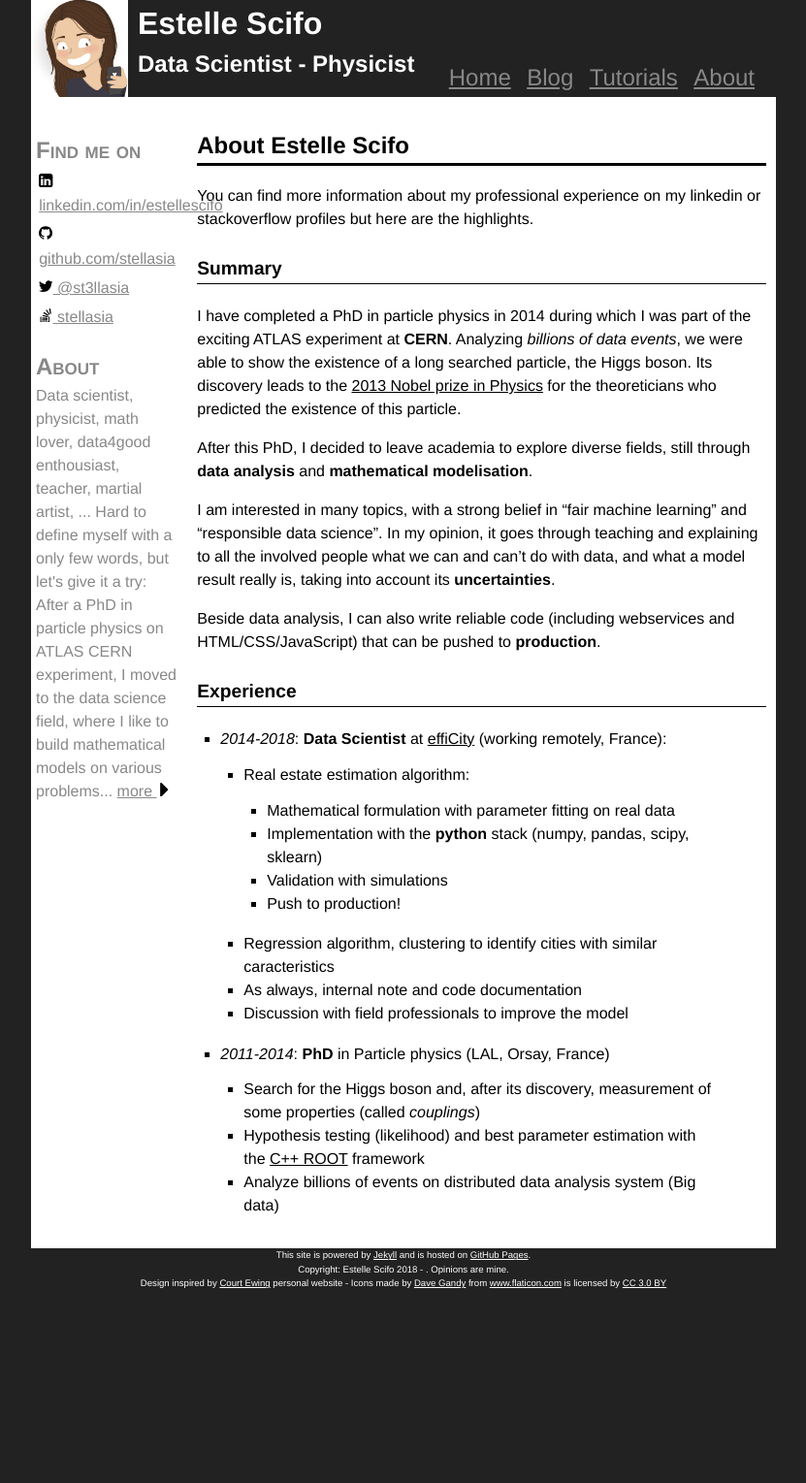
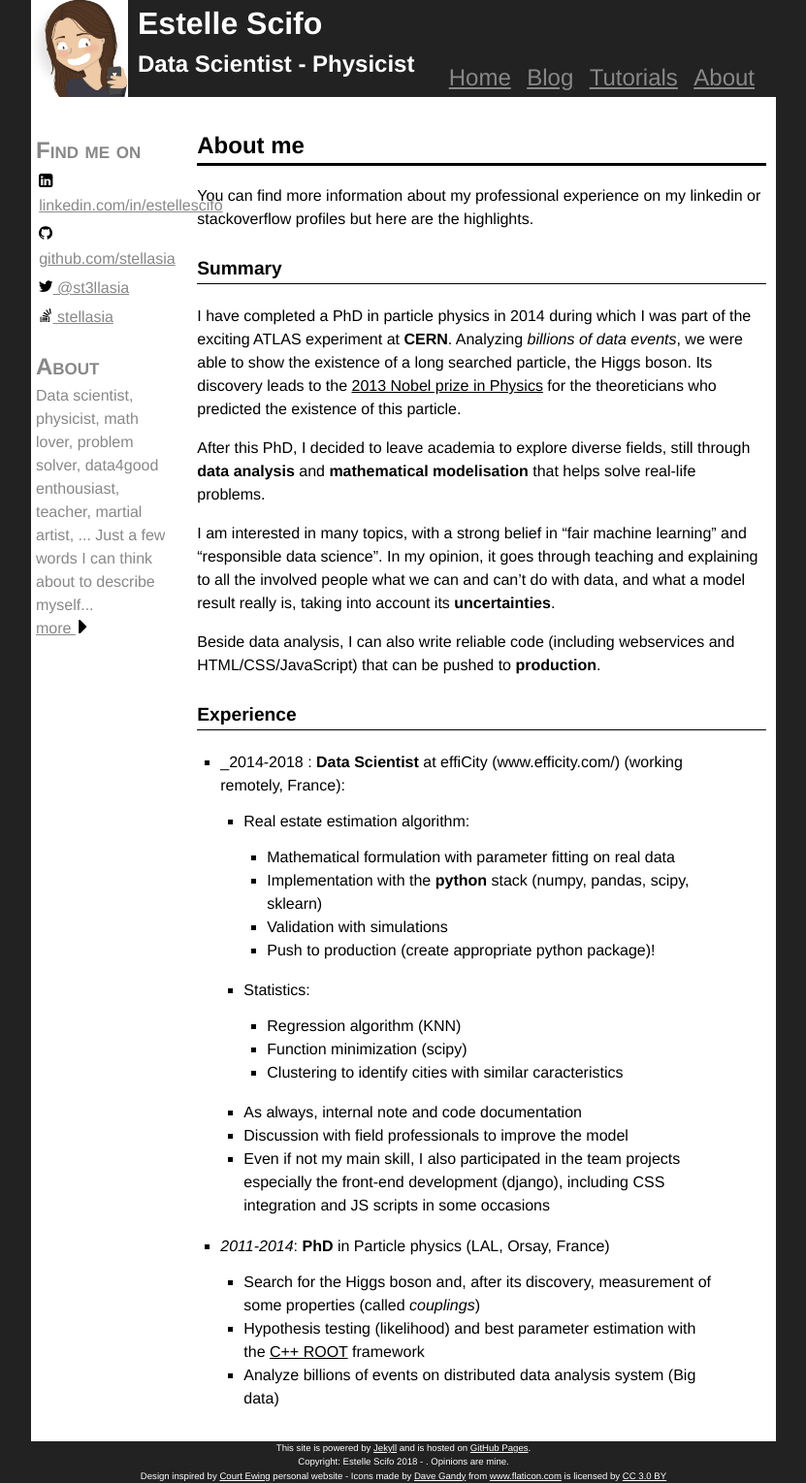
Before and after one commit to stellasia/stellasia.github.io, a Jekyll site: the page built from about.md, in a window 1280 px wide. Shown: the whole page at 97% size, without its empty margins (224-1055 px from the left). Built offline with Jekyll 4.4.1, drawn with Linux system fonts in a browser that asks for light colours; before the commit the page ends 1331 px from its top, so only the background shows below that.

Commit message:
Small modifs

```diff
--- a/_layouts/default.html
+++ b/_layouts/default.html
@@ -61,9 +61,8 @@
 
 		<aside>
 		    <h2>About</h2>
-		    <p>Data scientist, physicist, math lover, data4good enthousiast, teacher, martial artist, ... Hard to define myself with a only few words, but let's give it a try:</p>
-		    <p>After a PhD in particle physics on ATLAS CERN experiment, I moved to the data science field, where I like to build mathematical models on various problems...
-		    <a class="more" href="{{ "/about.html" | prepend: site.baseurl }}">more <i class="icon">{% include icon-right-caret.svg %}</i></a>
+		    <p>Data scientist, physicist, math lover, problem solver, data4good enthousiast, teacher, martial artist, ... Just a few words I can think about to describe myself...</p>
+		    <p><a class="more" href="{{ "/about.html" | prepend: site.baseurl }}">more <i class="icon">{% include icon-right-caret.svg %}</i></a>
 		    </p>
 		</aside>
 	    </div>
--- a/about.md
+++ b/about.md
@@ -1,6 +1,6 @@
 ---
 layout: post
-title: About Estelle Scifo
+title: About me
 ---
 
 
@@ -11,7 +11,7 @@ You can find more information about my professional experience on my linkedin or
 
 I have completed a PhD in particle physics in 2014 during which I was part of the exciting ATLAS experiment at **CERN**. Analyzing *billions of data events*, we were able to show the existence of a long searched particle, the Higgs boson. Its discovery leads to the [2013 Nobel prize in Physics](https://www.nobelprize.org/prizes/physics/2013/summary/) for the theoreticians who predicted the existence of this particle.
 
-After this PhD, I decided to leave academia to explore diverse fields, still through **data analysis** and **mathematical modelisation**.
+After this PhD, I decided to leave academia to explore diverse fields, still through **data analysis** and **mathematical modelisation** that helps solve real-life problems.
 
 I am interested in many topics, with a strong belief in "fair machine learning" and "responsible data science". In my opinion, it goes through teaching and explaining to all the involved people what we can and can't do with data, and what a model result really is, taking into account its **uncertainties**.
 
@@ -20,18 +20,19 @@ Beside data analysis, I can also write reliable code (including webservices and
 
 # Experience
 
-<!-- - 2018- : **Senior Data Scientist** at [Motion-S](//www.motion-s.com) (Luxembourg) -->
-
-
-- _2014-2018_: **Data Scientist** at [effiCity](//www.efficity.com/) (working remotely, France):
+- _2014-2018 : **Data Scientist** at effiCity (www.efficity.com/) (working remotely, France):
     - Real estate estimation algorithm:
 	    - Mathematical formulation with parameter fitting on real data
 		- Implementation with the  **python** stack (numpy, pandas, scipy, sklearn)
 		- Validation with simulations
-		- Push to production!
-	- Regression algorithm, clustering to identify cities with similar caracteristics
+		- Push to production (create appropriate python package)!
+	- Statistics:
+	    - Regression algorithm (KNN)
+		- Function minimization (scipy)
+	    - Clustering to identify cities with similar caracteristics
 	- As always, internal note and code documentation
     - Discussion with field professionals to improve the model
+	- Even if not my main skill, I also participated in the team projects especially the front-end development (django), including CSS integration and JS scripts in some occasions
 
 - _2011-2014_: **PhD** in Particle physics (LAL, Orsay, France)
     - Search for the Higgs boson and, after its discovery, measurement of some properties (called _couplings_)
```
